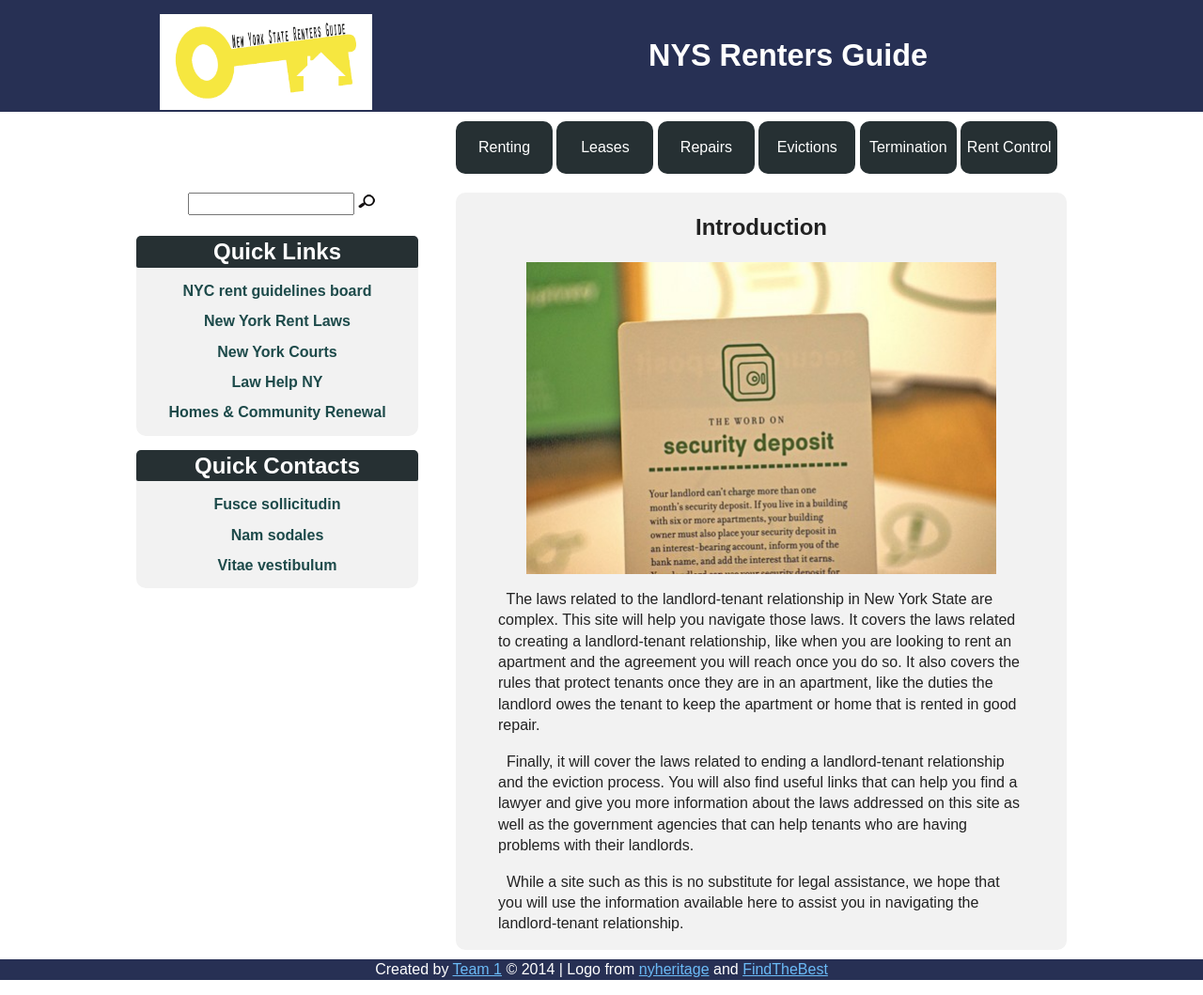
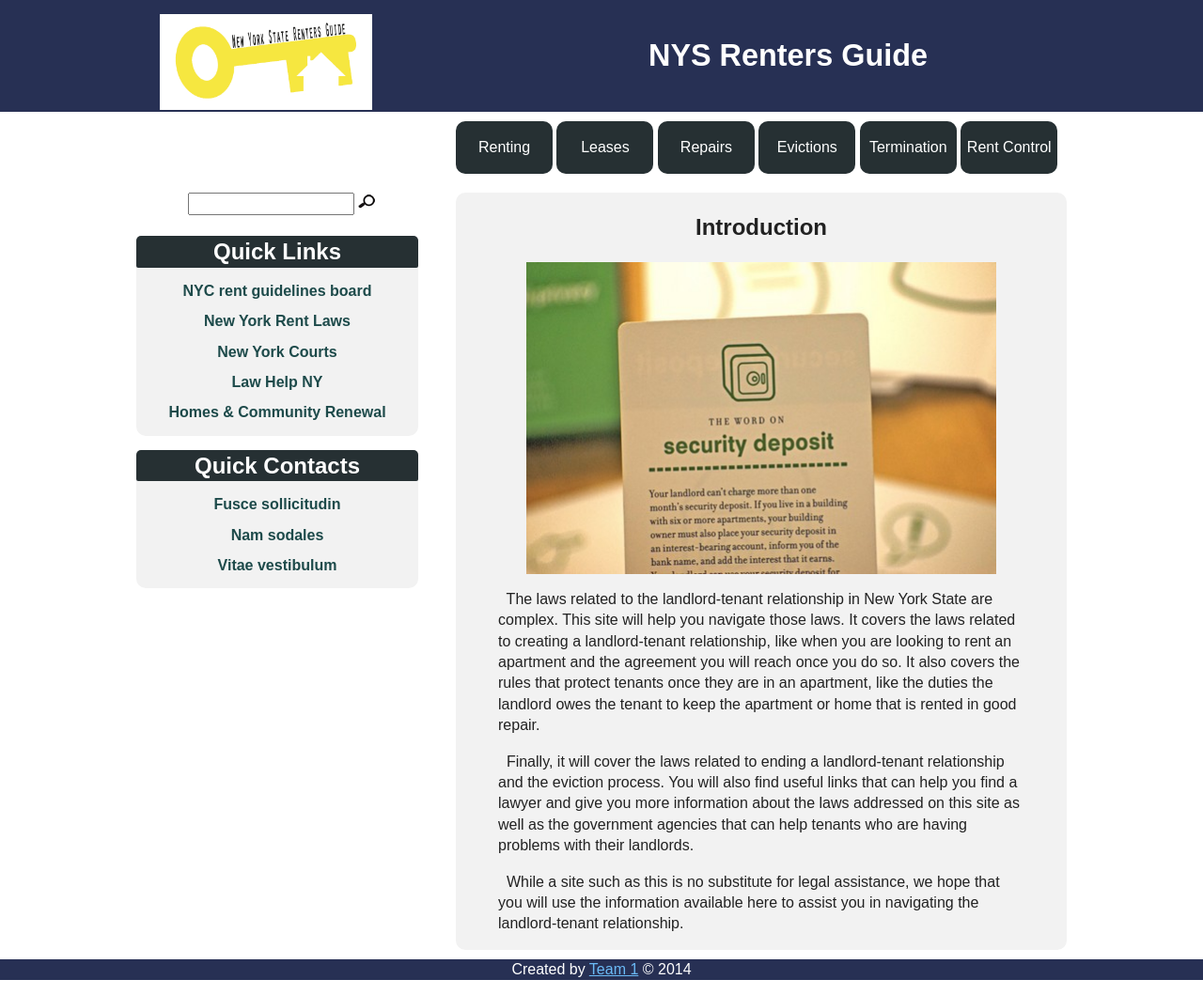
Before and after one commit to iinf362/team1, a Jekyll site: the page built from index.html, in a window 1280 px wide. Shown: the whole page at 94% size. Built offline with Jekyll 4.4.1, drawn with Linux system fonts in a browser that asks for light colours.

Commit message:
fix footer, delete unused imgs

```diff
--- a/_includes/footer.html
+++ b/_includes/footer.html
@@ -1,6 +1,6 @@
 <footer class="footer">
 	<div class="footer-container">
-		<p>Created by <a href="{{site.url}}/contact">Team 1</a> &copy; {{ site.time | date: '%Y'}} | Logo from <a href="http://cdm16694.contentdm.oclc.org/cdm/landingpage/collection/als">nyheritage</a> and <a href="http://img1.findthebest.com/sites/default/files/10/media/images/t/Albany_Law_School_1378792.jpg">FindTheBest</a> </p>
+		<p>Created by <a href="{{site.url}}/contact">Team 1</a> &copy; {{ site.time | date: '%Y'}}</p>
 	</div>
 </footer>
 
```
Also changed, not shown: img/logo-mobile.jpg (deleted), img/logo.jpg (deleted).
